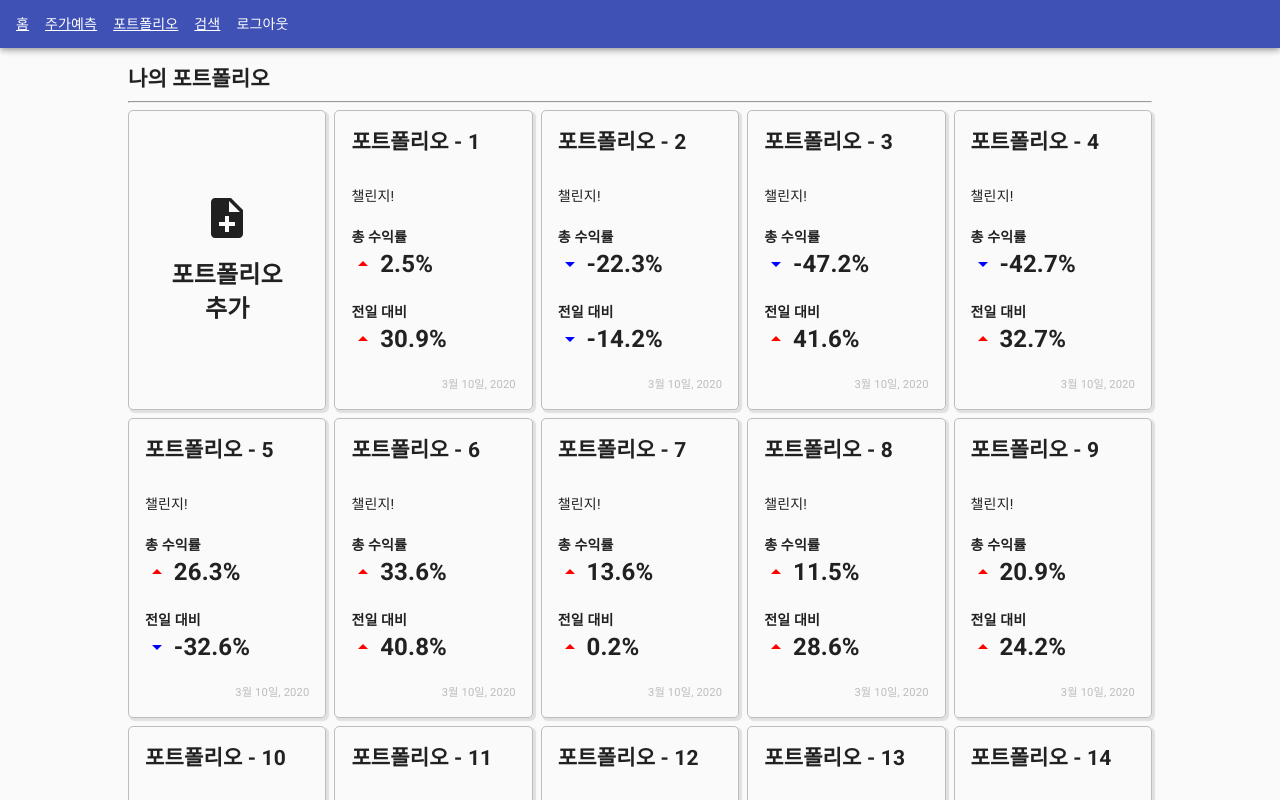
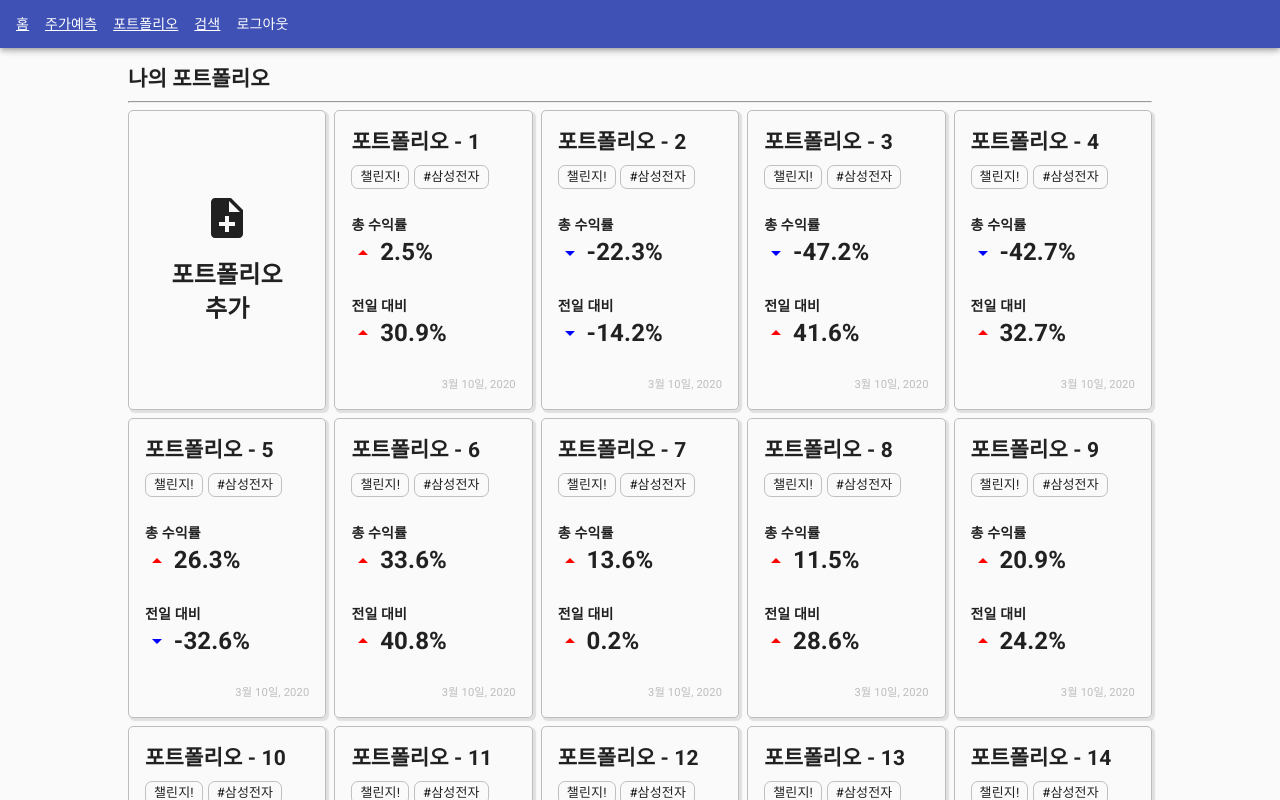
Before and after one commit to 5A-PROJECT/STOCK-GENIE, a React (Create React App) app in the folder frontend/: page /portfolio in a window 1280 px wide. Shown: the top 800 px of the page. Built offline with nearby package versions, Linux system fonts and the light colour scheme.

Commit message:
[+] 태그 리스팅 추가

```diff
--- /dev/null
+++ b/frontend/src/atoms/Chip/MaterialChip.js
@@ -0,0 +1,20 @@
+import React from 'react';
+import styled from 'styled-components';
+import { Chip, StylesProvider } from '@material-ui/core';
+
+const CustomChip = styled(Chip)`
+  border-radius: 7px;
+  & + & {
+    margin-left: 0.3rem;
+  }
+`;
+
+function MaterialChip(props) {
+  return (
+    <StylesProvider injectFirst>
+      <CustomChip {...props} />
+    </StylesProvider>
+  );
+}
+
+export default MaterialChip;
--- a/frontend/src/pages/portfolio/PortfolioSection/PorfolioListItem/index.js
+++ b/frontend/src/pages/portfolio/PortfolioSection/PorfolioListItem/index.js
@@ -3,6 +3,7 @@ import PortfolioCard from '../PortfolioCard';
 import styled from 'styled-components';
 import { colors } from '@material-ui/core';
 import ReturnRatio from '../../../../molecules/ReturnRatio';
+import MaterialChip from '../../../../atoms/Chip/MaterialChip';
 
 const ItemWrapper = styled.div`
   height: 100%;
@@ -20,15 +21,29 @@ const ItemWrapper = styled.div`
   }
 `;
 
+const TagWrapper = styled.div`
+  display: flex;
+`;
+
 function PortfolioListItem(props) {
-  const { name, profit, date } = props.portfolio;
+  const { name, profit, date, tags } = props.portfolio;
 
   return (
     <PortfolioCard>
       <ItemWrapper>
-        <h2 className="name">{name}</h2>
-        {/* TODO : 태그 리스트 빼기 */}
-        <span>챌린지!</span>
+        <div>
+          <h2 className="name">{name}</h2>
+          <TagWrapper>
+            {tags.map((tag) => (
+              <MaterialChip
+                key={tag.id}
+                label={tag.tag}
+                size="small"
+                variant="outlined"
+              />
+            ))}
+          </TagWrapper>
+        </div>
         <div>
           <h4>총 수익률 </h4>
           <ReturnRatio ratio={profit.now} />
--- a/frontend/src/pages/portfolio/PortfolioSection/PortfolioList/index.js
+++ b/frontend/src/pages/portfolio/PortfolioSection/PortfolioList/index.js
@@ -32,6 +32,16 @@ function PortfolioList(props) {
           now: ((Math.random() - 0.5) * 100).toFixed(1), //수익률
           prev: ((Math.random() - 0.5) * 100).toFixed(1), // 전날
         },
+        tags: [
+          {
+            id: 1,
+            tag: '챌린지!',
+          },
+          {
+            id: 2,
+            tag: '#삼성전자',
+          },
+        ],
         date: `${now.getMonth()}월 ${now.getDate()}일, ${now.getFullYear()}`,
       });
     }
```
